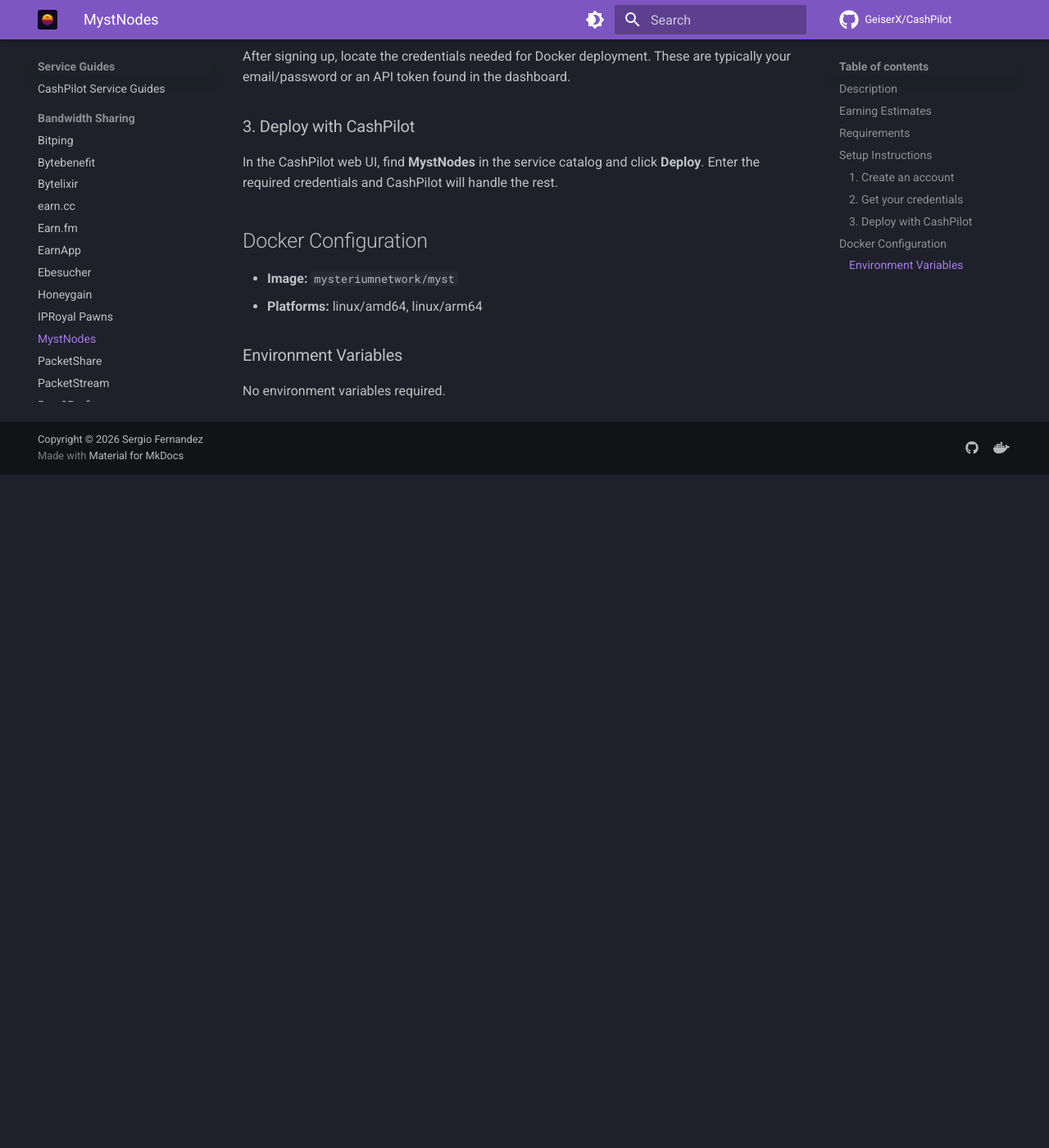
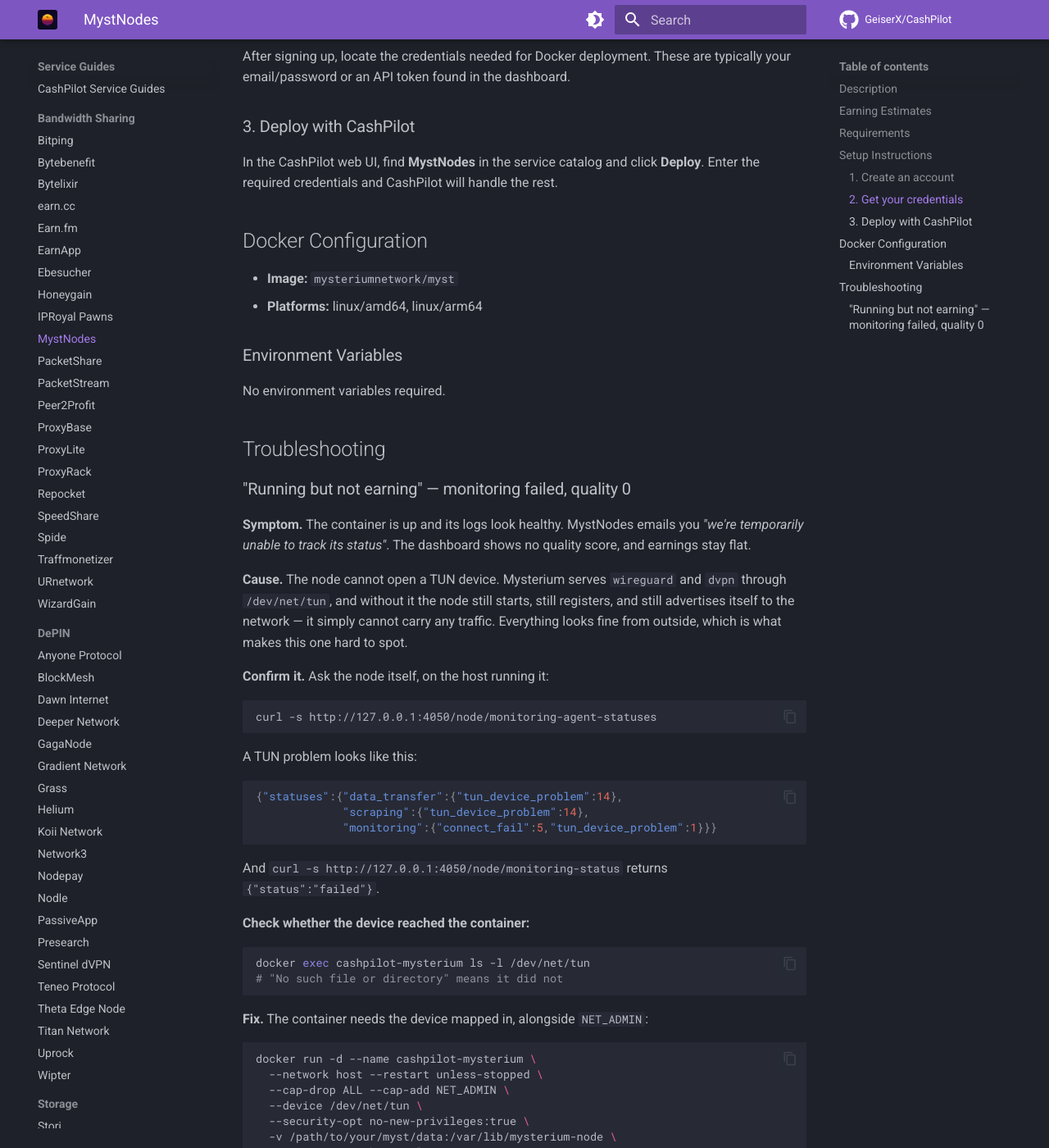
Before and after one commit to GeiserX/CashPilot, an MkDocs documentation site: the page built from docs/guides/mysterium.md, in a window 1280 px wide and 1400 px high, scrolled down 1773 px. Shown: the whole window at 82% size. Built offline with MkDocs 1.6.1 and Material for MkDocs 9.7.7, drawn with Linux system fonts in a browser that asks for light colours; comment, search, counter and statistics services are not loaded; before the commit the page ends 2352 px from its top, so only the background shows below that; some of the changed text lies outside the part shown.

Commit message:
docs(mysterium): document the TUN device failure that looks like a healthy node
A Mysterium node without /dev/net/tun starts, registers, advertises itself
to the network and carries no traffic. Everything looks healthy from
outside; the balance simply never moves. The first the user hears of it is
MystNodes emailing that they cannot track the node.

Hit in production on this fleet. Documented so the next person does not
have to work it out from proposal logs:

- the symptom, in the words the provider's email actually uses
- how to confirm it from the node itself
  (/node/monitoring-agent-statuses -> tun_device_problem)
- how to check whether the device reached the container
- the fix, with --device /dev/net/tun
- how to verify the fix took, including that the node identity is
  unchanged, since the identity lives in the mounted data dir rather than
  the container and a recreate is therefore safe
- that the provider's own monitoring takes hours to re-score afterwards

Also notes plainly that CashPilot cannot declare a device in the catalog
yet, so this is a manual step for now, rather than leaving the reader to
assume a deploy handles it. That gap is filed as its own bug.

````diff
--- a/docs/guides/mysterium.md
+++ b/docs/guides/mysterium.md
@@ -55,3 +55,77 @@
 ### Environment Variables
 
 No environment variables required.
+
+## Troubleshooting
+
+### "Running but not earning" — monitoring failed, quality 0
+
+**Symptom.** The container is up and its logs look healthy. MystNodes emails you
+*"we're temporarily unable to track its status"*. The dashboard shows no quality
+score, and earnings stay flat.
+
+**Cause.** The node cannot open a TUN device. Mysterium serves `wireguard` and
+`dvpn` through `/dev/net/tun`, and without it the node still starts, still
+registers, and still advertises itself to the network — it simply cannot carry
+any traffic. Everything looks fine from outside, which is what makes this one
+hard to spot.
+
+**Confirm it.** Ask the node itself, on the host running it:
+
+```bash
+curl -s http://127.0.0.1:4050/node/monitoring-agent-statuses
+```
+
+A TUN problem looks like this:
+
+```json
+{"statuses":{"data_transfer":{"tun_device_problem":14},
+             "scraping":{"tun_device_problem":14},
+             "monitoring":{"connect_fail":5,"tun_device_problem":1}}}
+```
+
+And `curl -s http://127.0.0.1:4050/node/monitoring-status` returns
+`{"status":"failed"}`.
+
+**Check whether the device reached the container:**
+
+```bash
+docker exec cashpilot-mysterium ls -l /dev/net/tun
+# "No such file or directory" means it did not
+```
+
+**Fix.** The container needs the device mapped in, alongside `NET_ADMIN`:
+
+```bash
+docker run -d --name cashpilot-mysterium \
+  --network host --restart unless-stopped \
+  --cap-drop ALL --cap-add NET_ADMIN \
+  --device /dev/net/tun \
+  --security-opt no-new-privileges:true \
+  -v /path/to/your/myst/data:/var/lib/mysterium-node \
+  mysteriumnetwork/myst:latest \
+  --ui.address=0.0.0.0 --tequilapi.address=0.0.0.0 service --agreed-terms-and-conditions
+```
+
+Verify it took:
+
+```bash
+docker exec cashpilot-mysterium sh -c 'ip tuntap add dev probe mode tun && echo TUN_OK && ip link del probe'
+docker logs cashpilot-mysterium 2>&1 | grep -i wireguard | tail -3   # expect "Wireguard: started"
+```
+
+**Your identity is safe.** It lives in the mounted data directory
+(`/var/lib/mysterium-node/keystore/`), not in the container, so recreating the
+container keeps the same node identity and its accumulated reputation. Confirm
+with `curl -s http://127.0.0.1:4050/identities` — the address must be unchanged.
+
+**On the host**, `/dev/net/tun` must exist (`ls -l /dev/net/tun`). If it does
+not, load the module with `modprobe tun`.
+
+MystNodes' own monitoring takes a while to re-score a node after the fix — allow
+several hours before judging it by the dashboard rather than by the node's own
+`monitoring-agent-statuses`.
+
+> **Note.** CashPilot cannot yet declare a device in the service catalog, so a
+> Mysterium container it deploys does not get `/dev/net/tun` automatically. Until
+> that lands you have to add `--device /dev/net/tun` yourself, as above.
````
Also changed, not shown: CLAUDE.md (+2 -0 lines).
